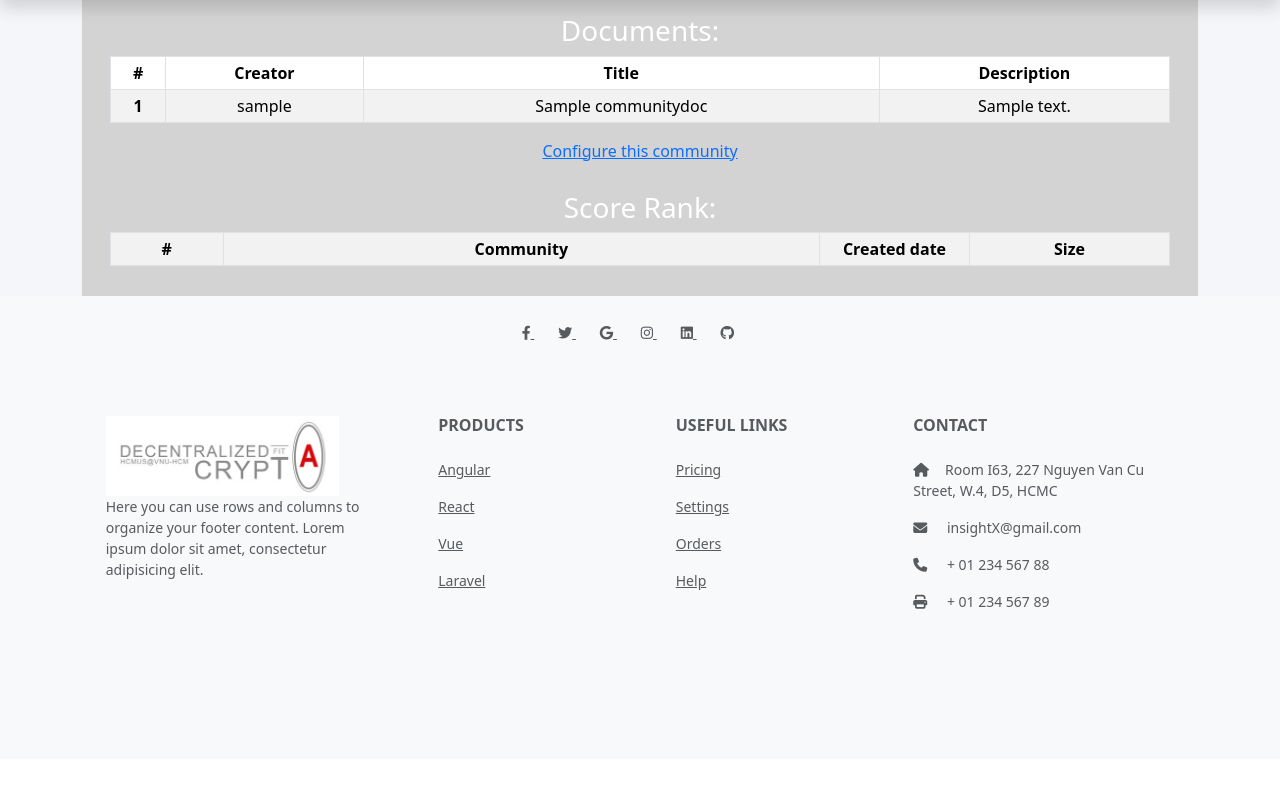
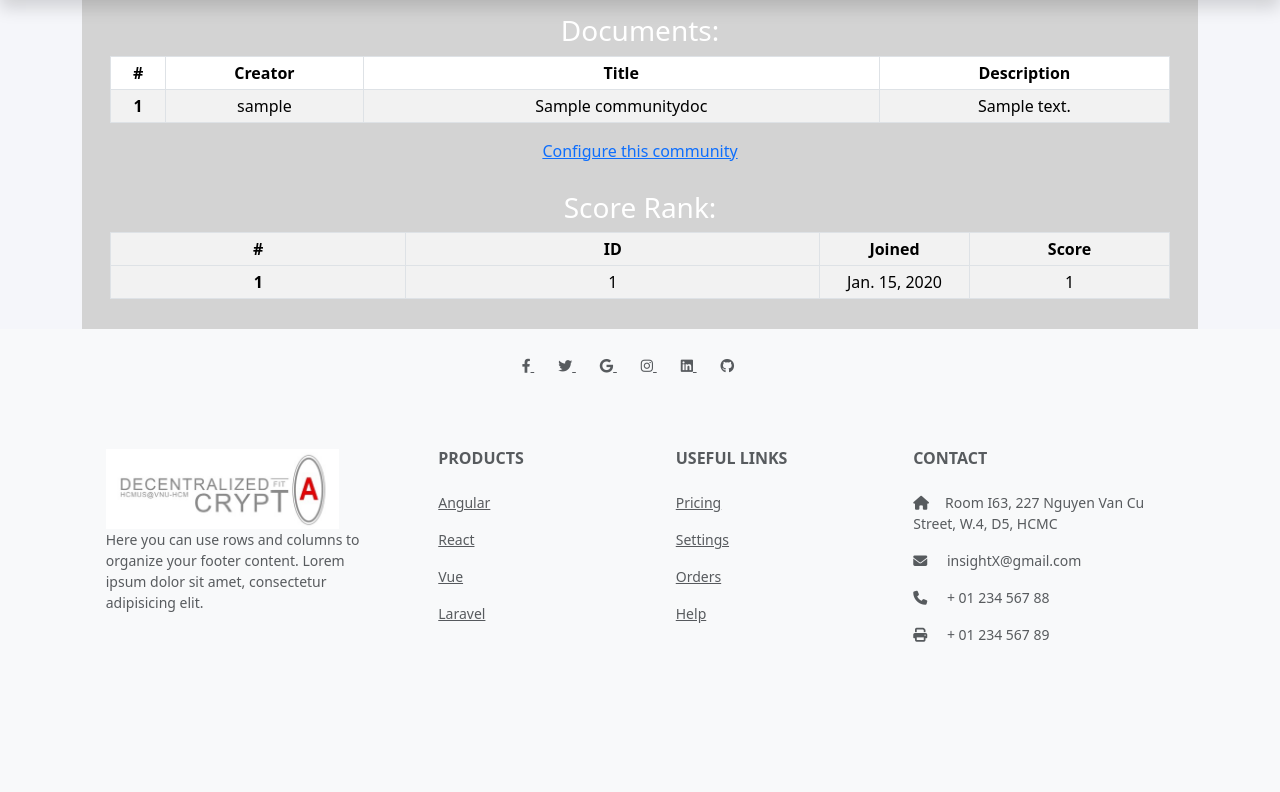
Before and after one commit to steveNguyen1206/insight, a Django app: page /community-interface/1 in a window 1280 px wide. Shown: the part 66-858 px from the top of the page. Before the commit the page ends 675 px from the top, so only its background shows below. Run offline with Django 4.2, Linux system fonts and the light colour scheme; a user stored in the database is signed in; tables that the repository leaves empty hold one stand-in row (values such as "Sample post"); lists and menus that the app fills with data are empty.

Commit message:
join not finished

````diff
--- a/insight/Community/models.py
+++ b/insight/Community/models.py
@@ -24,6 +24,7 @@ class Community(models.Model):
     upload_permission = models.IntegerField(default=1)
     mentor_threshold = models.IntegerField(default=0, validators=[validate_no_negative])
     entrance_test_enable = models.BooleanField(default=0)
+    Member = models.ManyToManyField(User,related_name='groups_joined',through='CommunityMember')
     # print(str(abcd))
     def __str__(self):
         return str(self.name) + '-' + str(self.created_user)
@@ -88,6 +89,22 @@ class CommunityFormer(models.Model):
         self.id = f"{self.community_id}_{self.user_id}"
 
         super().save(*args, **kwargs)
+class CommunityMember(models.Model):
+
+    community= models.ForeignKey(Community, on_delete=models.CASCADE)
+    member= models.ForeignKey(User, on_delete=models.CASCADE)
+    date_joined = models.DateField(auto_now_add=True)
+    is_mentor = models.BooleanField(default=False)
+    point= models.IntegerField(default=0)
+    def save(self, *args, **kwargs):
+    # Get the day, month, and year from the created_date
+        day = str(self.date_joined.day).zfill(2)
+        month = str(self.date_joined.month).zfill(2)
+        year = str(self.date_joined.year % 100).zfill(2)
+
+        # self.id = f"{self.community}-{self.member}-{day}{month}{year}"
+
+        super().save(*args, **kwargs)
 
 class ExamBank(models.Model):
     id = models.AutoField(primary_key=True)
--- a/insight/Community/templates/Community/community_detail.html
+++ b/insight/Community/templates/Community/community_detail.html
@@ -64,7 +64,10 @@
         {% endfor %}
         </tbody>
         </table>
-        <a href="{% url 'Community:home' %}">Join</a>
+        <form method="POST" action="{% url 'Community:join-community' pk=community.id %}">
+            {% csrf_token %}
+            <button type="submit">Join</button>
+        </form>
     </div>
 
     <!-- <div class="block">
--- a/insight/Community/templates/Community/community_interface.html
+++ b/insight/Community/templates/Community/community_interface.html
@@ -48,18 +48,18 @@
                 </colgroup>
             <tr>
                 <th scope="col">#</th>
-                <th scope="col">Community</th>
-                <th scope="col">Created date</th>
-                <th scope="col">Size</th>
+                <th scope="col">ID</th>
+                <th scope="col">Joined</th>
+                <th scope="col">Score</th>
             </tr>
             </thead>
             <tbody>
-            {% for creater_communities in creater_communities %}
+            {% for member in community_members %}
             <tr style="color:E7FBBE">
                 <th scope="row">{{ forloop.counter }}</th>
-                <td>{{creater_communities.name}}</td>
-                <td>{{creater_communities.created_date}}</td>
-                <td>{{community_size}}</td>
+                <td>{{member.member_id}}</td>
+                <td>{{member.date_joined}}</td>
+                <td>{{member.point}}</td>
             </tr>
             {% endfor %}
             </tbody>
@@ -68,7 +68,6 @@
 
 
 
-
 <!-- <a href="{% url 'Community:home' %}">Back</a> -->
 {% endblock %}
 ```
--- a/insight/Community/urls.py
+++ b/insight/Community/urls.py
@@ -6,5 +6,6 @@ urlpatterns = [
     path('home', home, name="home"),
     path('community/<int:pk>', CommunityDetail.as_view(), name='community-detail'),
     path('community-interface/<int:pk>', community_interface, name='community-interface'),
-    path('add-community', add_community, name='add-community')
+    path('add-community', add_community, name='add-community'),
+    path('join-community/<int:pk>', join_community, name='join-community')
 ]
--- a/insight/Community/views.py
+++ b/insight/Community/views.py
@@ -2,7 +2,7 @@ from django.shortcuts import render, redirect
 from .models import *
 from django.views.generic import ListView, DetailView, CreateView
 from .forms import CommunityForm
-
+from datetime import datetime
 # Create your views here.
 
 def home(request):
@@ -47,16 +47,13 @@ def community_interface(request, pk):
     if not request.user.is_authenticated:
         return redirect('Member:signin')
     else:
-        # this_user = User.objects.get(id = pk)
-        # this_user2 = User.objects.get(id = pk)
-        # print(this_user)
         community=Community.objects.get(id= pk)
         community_doc= CommunityDoc.objects.filter(community_id = community)
-        print(community)
+        community_members = CommunityMember.objects.filter(community_id = community)
         context = {
             'this_community': community,
             'community_doc': community_doc,
-
+            'community_members': community_members,
         }
         # community_size = creater_communities.count()
         # context['community_size'] = creater_communities.count()
@@ -88,3 +85,19 @@ def add_community(request):
                 # return redirect('Community:entrance_test') Hưng làm tiếp chỗ này
             return redirect('Community:home')
         return render(request, 'Community/add_community.html')
+
+def join_community(request,pk):
+    if request.user.is_authenticated:
+        user = request.user
+        community = Community.objects.get(id = pk)
+        community.Member.add(user)
+        community.save()
+        community_member = CommunityMember()
+        community_member.member=user
+        community_member.community=community
+        community_member.date_joined=datetime.now()
+        community_member.save()
+        context = {
+            'this_community': community,
+        }
+        return redirect('Community:community-interface', pk=pk)
````
Also changed, not shown: insight/Community/migrations/0007_alter_community_upload_permission.py (added), insight/Community/migrations/0008_communitymember_community_member.py (added).
